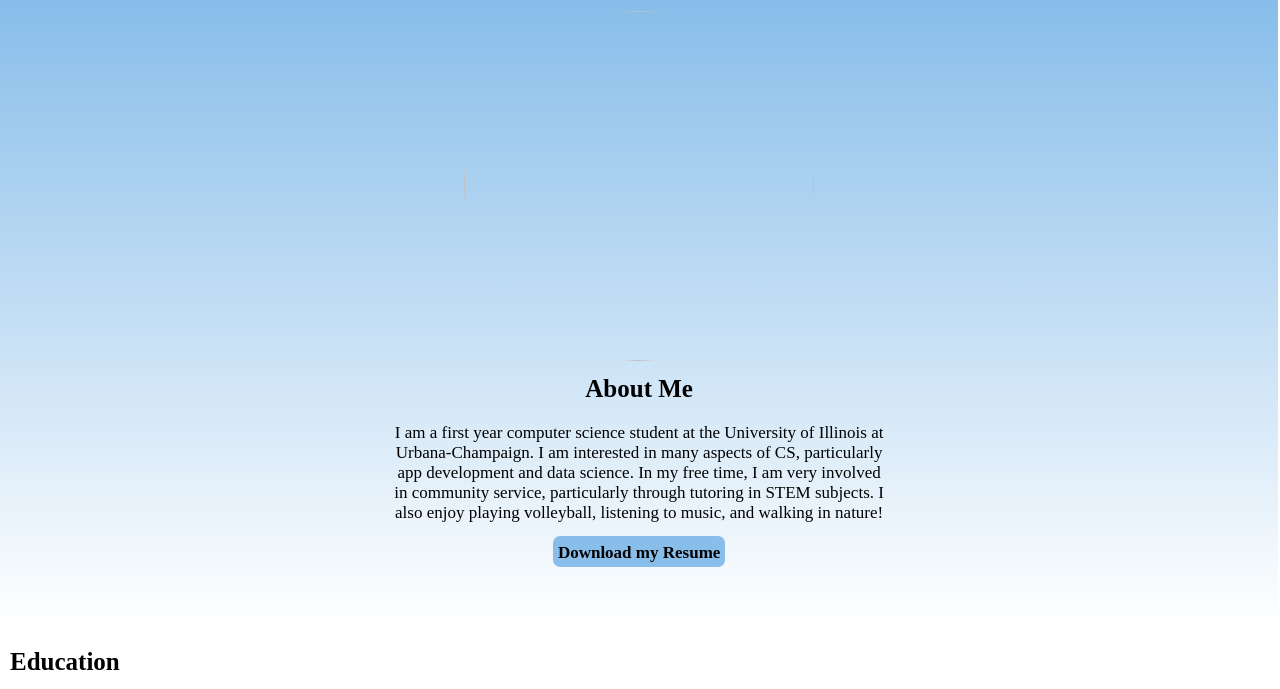
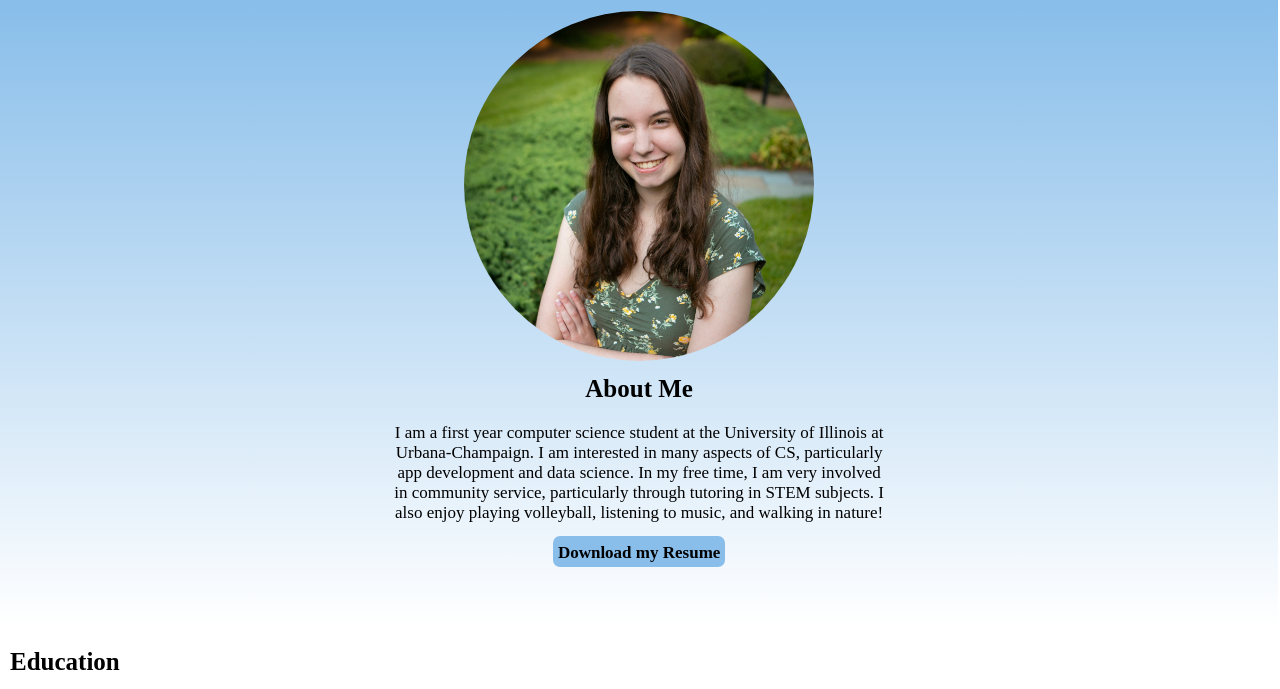
Before and after one commit to lrhyde/lrhyde.github.io, a plain HTML site: page index.html in a window 1280 px wide. Shown: the part 70-759 px from the top of the page. Drawn offline with Linux system fonts and the light colour scheme; a web font is replaced by a local one.

Commit message:
consolidate changes

```diff
--- a/index.html
+++ b/index.html
@@ -39,7 +39,7 @@
     </div>
   </div>
   <div id="about">
-    <img src="imgs/profileimg.jpg" height="350px" width="350px" id="profimg" class="show2">
+    <img src="imgs/profileimg.jpeg" height="350px" width="350px" id="profimg" class="show2">
     <div id="abouttext" class="show2">
       <span id="atitle">About Me</span><br><br> I am a first year computer science student at the University of
       Illinois at Urbana-Champaign. I am interested in many aspects of CS, particularly app development and data
```
Also changed, not shown: 2 other files.
